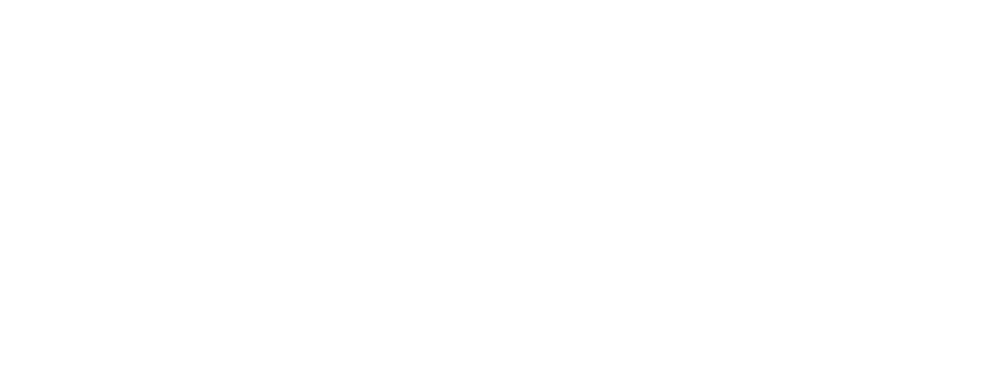
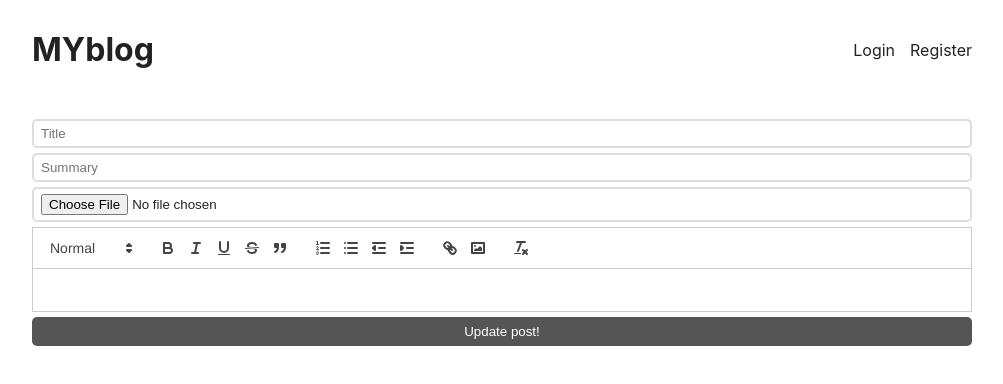
Before and after one commit to Rishabh-Agarwal9/mern-blog-website, a React (Create React App) app in the folder client/: page /edit/1 in a window 1280 px wide. Before the commit this address had no page. Shown: the top 384 px of the page, without its empty margins (138-1141 px from the left). Built offline with nearby package versions, Linux system fonts and the light colour scheme; no server answers.

Commit message:
Adding edit post feature

```diff
--- a/client/src/App.css
+++ b/client/src/App.css
@@ -2,6 +2,9 @@
 *{
   /* to calculate sizing including padding */
   box-sizing: border-box;
+}
+a{
+  cursor: pointer;
 }
 body{
   color: #222;
@@ -10,7 +13,7 @@ body{
 main{
   padding: 10px;
   /* sets maximum thickness of content */
-  max-width: 800px;
+  max-width: 960px;
   margin: 0 auto;
 }
 img{
@@ -42,9 +45,16 @@ header nav{
 
 div.post{
   display: grid;
-  grid-template-columns: 1fr 1fr;
+  grid-template-columns: 1fr;
   gap: 20px;
   margin-bottom: 40px;
+}
+
+@media screen and (min-width: 700px){
+  div.post{
+    grid-template-columns: 1fr 1fr;
+
+  }
 }
 
 div.post div.texts h2{
@@ -89,6 +99,7 @@ input{
   background-color: #fff;
 }
 button{
+  cursor: pointer;
   width: 100%;
   display: block;
   background-color: #555;
@@ -101,3 +112,58 @@ button{
 form.login form.register h1{
   text-align: center;
 }
+
+div.post-page image{
+  max-height: 200px;
+  display: flex;
+  overflow: hidden;
+}
+
+div.post-page image img{
+  object-fit: cover;
+  object-position: center center;
+  width: 100%;
+}
+
+div.post-page a{
+  color: #333;
+  text-decoration: underline;
+}
+div.post-page h1{
+  text-align: center;
+  margin: 10px 0 5px;
+}
+div.post-page time{
+  text-align: center;
+  display: block;
+}
+
+div.post-page div.author{
+  text-align: center;
+  margin-bottom: 20px;
+}
+
+div.post-page div.content p{
+  line-height: 1.6rem;
+}
+
+div.edit-row{
+  text-align: center;
+  margin-bottom: 20px;
+}
+
+div.post-page a.edit-btn{
+  background-color: #333;
+  color: #fff;
+  display: inline-flex;
+  align-items: center;
+  gap: 5px;
+  text-decoration: none;
+  padding: 15px 30px;
+  border-radius: 5px;
+
+}
+
+a svg{
+  height: 24px;
+}
--- a/client/src/App.js
+++ b/client/src/App.js
@@ -7,6 +7,7 @@ import RegisterPage from './pages/RegisterPage';
 import CreatePost from './pages/CreatePost';
 import { UserContextProvider } from './UserContext';
 import PostPage from './pages/PostPage';
+import EditPost from './pages/EditPost';
 
 const App = () => {
   return (
@@ -18,6 +19,7 @@ const App = () => {
           <Route path ='/register' element={<RegisterPage/>}/>
           <Route path ='/create' element = {<CreatePost/>}/>
           <Route path = '/post/:id' element={<PostPage/>}></Route>
+          <Route path = '/edit/:id' element={<EditPost/>}></Route>
         </Route>
       </Routes>
     </UserContextProvider>
--- /dev/null
+++ b/client/src/pages/EditPost.js
@@ -0,0 +1,97 @@
+import ReactQuill from 'react-quill';
+import 'react-quill/dist/quill.snow.css'
+import { useEffect, useState } from 'react';
+import { Navigate , useParams} from 'react-router-dom';
+const modules = {
+    toolbar: [
+      [{ header: [1, 2, false] }],
+      ['bold', 'italic', 'underline', 'strike', 'blockquote'],
+      [
+        { list: 'ordered' },
+        { list: 'bullet' },
+        { indent: '-1' },
+        { indent: '+1' },
+      ],
+      ['link', 'image'],
+      ['clean'],
+    ],
+  };
+
+
+const EditPost = () => {
+    const [title, setTitle] = useState('');
+    const [summary, setSummary] = useState('');
+    const [content, setContent] = useState('');
+    const [files, setFiles] = useState('');
+    const [redirect, setRedirect] = useState(false);
+
+    const {id} = useParams();
+
+    useEffect(()=>{
+        fetch('http://localhost:4000/post/'+id).then(response=>{
+            response.json().then(postInfo=>{
+                setTitle(postInfo.title);
+                setContent(postInfo.content);
+                setSummary(postInfo.summary);
+            });
+        });
+    },[]);
+
+    async function  updatePost(ev){
+        ev.preventDefault();
+        const data = new FormData();
+        data.set('title',title);
+        data.set('summary',summary);
+        data.set('content',content);
+        data.set('id',id);
+        if(files?.[0]){
+            data.set('file',files?.[0]);
+        }
+        const response =await fetch('http://localhost:4000/post/', {
+            method: 'PUT',
+            body : data,
+            credentials: 'include',
+        })
+        if(response.ok){
+            setRedirect(true);
+        }
+    }
+
+
+    if(redirect){
+        return <Navigate to= {'/post/'+id}></Navigate>
+    }
+  return (
+    <form onSubmit={updatePost}>
+        <input type="title"
+            placeholder='Title'
+            value={title}
+            onChange={ev=>{
+                setTitle(ev.target.value)
+            }}
+        />
+        <input type="summary"
+            placeholder='Summary'
+            value={summary}
+            onChange={ev=>{
+                setSummary(ev.target.value)
+            }}
+        />
+        <input
+            type="file"
+            onChange={ev=>{
+                setFiles(ev.target.files)
+            }}
+        />
+        <ReactQuill
+            value={content}
+            onChange={newVal=>{
+                setContent(newVal)
+            }}
+            modules={modules}/>
+        <button style={{marginTop:'5px'}}>Update post!</button>
+    </form>
+  )
+}
+
+export default EditPost
--- a/client/src/pages/PostPage.js
+++ b/client/src/pages/PostPage.js
@@ -1,9 +1,13 @@
-import { useEffect } from "react"
+import { useContext, useEffect } from "react"
 import { useParams } from "react-router-dom";
 import { useState } from "react";
+import {formatISO9075} from 'date-fns';
+import {UserContext} from '../UserContext';
+import { Link } from "react-router-dom";
 
 const PostPage = () => {
     const [postInfo, setPostInfo] = useState(null);
+    const {userInfo} = useContext(UserContext);
     const {id} = useParams();
     useEffect(()=>{
         fetch(`http://localhost:4000/post/${id}`).then(response=>{
@@ -17,11 +21,23 @@ const PostPage = () => {
 
   return (
     <div className="post-page">
+        <h1>{postInfo.title}</h1>
+        <time>{formatISO9075 (new Date(postInfo.createdAt))}</time>
+        <div className="author">by @{postInfo.author.username}</div>
+        {userInfo.id===postInfo.author._id &&(
+            <div className="edit-row">
+                <Link className="edit-btn" to ={`/edit/${postInfo._id}`}>
+                    <svg xmlns="http://www.w3.org/2000/svg" fill="none" viewBox="0 0 24 24" strokeWidth={1.5} stroke="currentColor" className="w-6 h-6">
+                    <path strokeLinecap="round" strokeLinejoin="round" d="M16.862 4.487l1.687-1.688a1.875 1.875 0 112.652 2.652L10.582 16.07a4.5 4.5 0 01-1.897 1.13L6 18l.8-2.685a4.5 4.5 0 011.13-1.897l8.932-8.931zm0 0L19.5 7.125M18 14v4.75A2.25 2.25 0 0115.75 21H5.25A2.25 2.25 0 013 18.75V8.25A2.25 2.25 0 015.25 6H10" />
+                    </svg>
+                    Edit this post
+                </Link>
+            </div>
+        )}
         <div className="image">
             <img src={`http://localhost:4000/${postInfo.cover}`} alt="" />
         </div>
-        <h1>{postInfo.title}</h1>
-        <div dangerouslySetInnerHTML={{__html:postInfo.content}}/>
+        <div className="content" dangerouslySetInnerHTML={{__html:postInfo.content}}/>
     </div>
   )
 }
```
Also changed, not shown: 1 other file (tests, documents, lock files or other folders).
